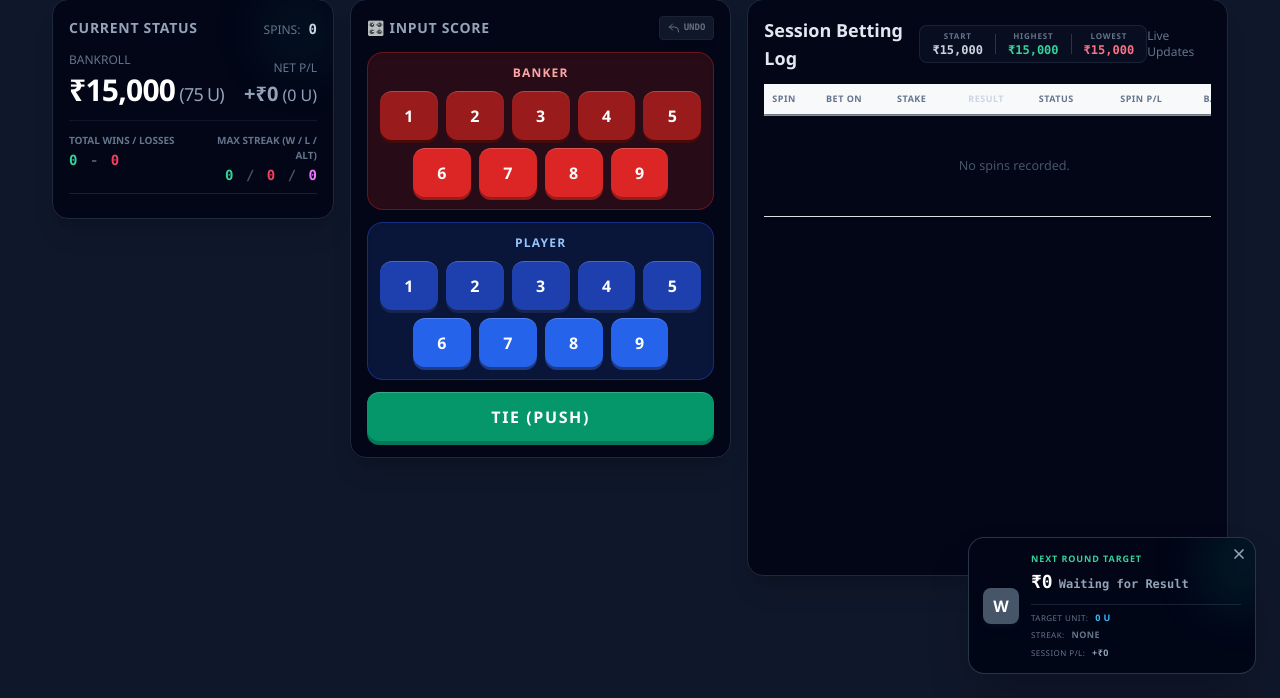
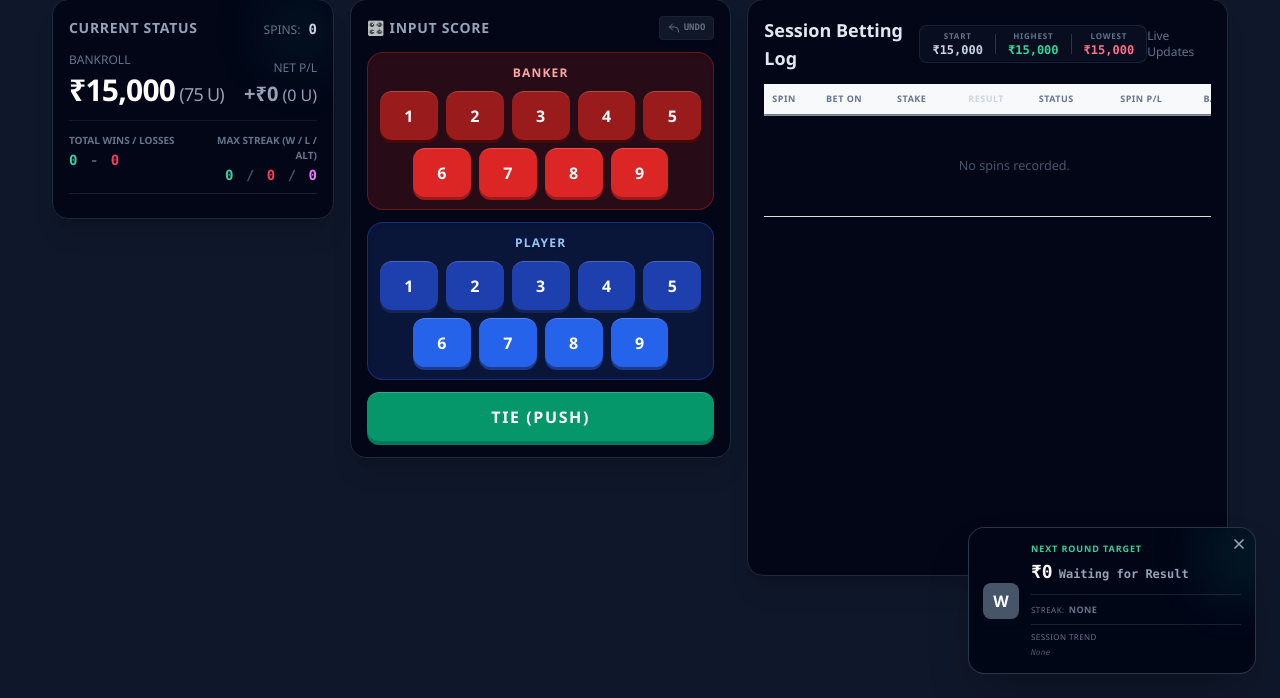
Before and after one commit to mallikambala/Malli-Baccarat-Dalembert, a Flask app: page / in a window 1280 px wide. Shown: the part 102-800 px from the top of the page. Run offline with Flask 3, Linux system fonts and the light colour scheme; data that the repository does not hold is empty; some libraries are stand-ins or nearby versions.

Commit message:
Added LWT sequence at popup

```diff
--- a/app.py
+++ b/app.py
@@ -1,6 +1,7 @@
 from flask import Flask, render_template, jsonify, request
 
 app = Flask(__name__, template_folder='templates', static_folder='static')
+app.config['TEMPLATES_AUTO_RELOAD'] = True
 app.secret_key = "mallis_baccarat_super_secret_key"
 
 class CasinoTracker:
@@ -27,7 +28,7 @@ class CasinoTracker:
         # Rafael's 6 State
         self.L2R = ['Low', 'Even', 'Red', 'Black', 'Odd', 'High']
         self.R2L = ['High', 'Odd', 'Black', 'Red', 'Even', 'Low']
-        self.rafael_dir = 'R2L' # Starts from right side in the video
+        self.rafael_dir = 'R2L'
         self.rafael_idx = 0
 
         self.current_num_target = "Wait"
--- a/static/js/script.js
+++ b/static/js/script.js
@@ -160,25 +160,6 @@ const updatePopupHUD = (state) => {
     updateTargetIndicator(indicator, colorDesc, state.next_color);
     document.getElementById('popup_bet_display').innerText = formatDisplay(state.next_bet, 'small', true);
 
-    const plColorClass = state.net_pnl > 0 ? 'text-emerald-400' : state.net_pnl < 0 ? 'text-rose-400' : 'text-slate-400';
-    const plContainer = document.getElementById('popup_mini_pl');
-
-    // REMOVED THE FLEX JUSTIFY-BETWEEN SPACING
-    if (plContainer) plContainer.className = `text-[9px] uppercase font-semibold tracking-wider ${plColorClass}`;
-
-    const plValEl = document.getElementById('popup_mini_pl_val');
-    if (plValEl) plValEl.innerHTML = (state.net_pnl >= 0 ? '+' : '') + formatDisplay(state.net_pnl, 'small', true);
-
-    const targetLabel = document.querySelector('#popup_target_inr span');
-    if(targetLabel) targetLabel.innerText = "Target Unit:";
-
-    const inrTargetEl = document.getElementById('popup_target_inr_val');
-    if (state.next_color === "Wait") {
-        if (inrTargetEl) inrTargetEl.innerHTML = `0 U`;
-    } else {
-        if (inrTargetEl) inrTargetEl.innerHTML = `${state.next_bet} U`;
-    }
-
     let streakStr = `<span class="text-slate-500">NONE</span>`;
     if (state.history && state.history.length > 0) {
         let latest = state.history[0];
@@ -203,6 +184,31 @@ const updatePopupHUD = (state) => {
 
     const streakValEl = document.getElementById('popup_current_streak_val');
     if (streakValEl) streakValEl.innerHTML = streakStr;
+
+    // TREND TRACKER IN POPUP (TINY 14px BLOCKS)
+    const popupTrendContainer = document.getElementById('popup_trend_container');
+    if (popupTrendContainer) {
+        if (!state.history || state.history.length === 0) {
+            popupTrendContainer.innerHTML = `<span class="text-[8px] text-slate-600 font-mono italic">None</span>`;
+        } else {
+            // Slice last 30, reverse so oldest is top-left
+            let recentSpins = state.history.slice(0, 30).reverse();
+            let trendHtml = '';
+
+            recentSpins.forEach(s => {
+                if (s.outcome === 'Win') {
+                    trendHtml += `<div class="w-[14px] h-[14px] rounded-[2px] bg-emerald-950/80 border border-emerald-500/50 text-emerald-400 flex items-center justify-center text-[8px] font-bold shadow-sm leading-none shrink-0">W</div>`;
+                } else if (s.outcome === 'Loss') {
+                    trendHtml += `<div class="w-[14px] h-[14px] rounded-[2px] bg-rose-950/80 border border-rose-500/50 text-rose-400 flex items-center justify-center text-[8px] font-bold shadow-sm leading-none shrink-0">L</div>`;
+                } else {
+                    let ltr = s.outcome === 'Push' ? 'T' : 'O';
+                    trendHtml += `<div class="w-[14px] h-[14px] rounded-[2px] bg-slate-800 border border-slate-600 text-slate-400 flex items-center justify-center text-[8px] font-bold shadow-sm leading-none shrink-0">${ltr}</div>`;
+                }
+            });
+
+            popupTrendContainer.innerHTML = trendHtml;
+        }
+    }
 
     popup.classList.remove('opacity-0', 'translate-y-12', 'pointer-events-none');
 };
@@ -339,7 +345,10 @@ const updateUI = (state) => {
     }
 
     let logRows = "";
-    state.history.forEach(spin => {
+    // --- SLICE(0, 30): Restrict the Table to the last 30 spins ---
+    let tableHistory = state.history.slice(0, 30);
+
+    tableHistory.forEach(spin => {
         const pnlClass = spin.outcome === "Win" ? "text-emerald-400 font-semibold" : spin.outcome === "Loss" ? "text-rose-500" : "text-slate-400";
 
         let targetCell = "";
--- a/templates/index.html
+++ b/templates/index.html
@@ -57,7 +57,7 @@
     <main class="w-full mx-auto px-3 sm:px-6 lg:px-8 mt-3 sm:mt-4 grid grid-cols-1 lg:grid-cols-12 gap-3 sm:gap-4 items-start">
 
         <div class="lg:col-span-5 xl:col-span-3 space-y-3 sm:space-y-4">
-            <div class="bg-slate-950 border border-slate-800 rounded-2xl p-3 sm:p-4 shadow-xl relative overflow-hidden flex flex-col">
+            <div class="bg-slate-950 border border-slate-800 rounded-2xl p-3 sm:p-4 shadow-xl relative overflow-hidden flex flex-col h-full">
                 <div class="absolute -right-4 -top-4 w-24 h-24 bg-teal-500/5 rounded-full blur-xl pointer-events-none"></div>
                 <div class="flex items-center justify-between mb-3 relative z-10">
                     <h2 class="text-xs sm:text-sm font-semibold text-slate-400 uppercase tracking-wider">Current Status</h2>
@@ -99,6 +99,7 @@
                     </div>
                 </div>
                 <div class="my-2 border-t border-slate-800/80 relative z-10"></div>
+
                 <div id="status_alert" class="hidden flex-col space-y-2 rounded-xl p-2 border mb-1 transition-all duration-300 relative z-10">
                     <div class="flex items-center space-x-2">
                         <span id="status_icon" class="text-lg"></span>
@@ -127,8 +128,10 @@
 
         <div class="lg:col-span-12 xl:col-span-5 space-y-3 sm:space-y-4">
             <div class="bg-slate-950 border border-slate-800 rounded-2xl p-3 sm:p-4 shadow-xl flex flex-col h-full">
+
                 <div class="flex items-center justify-between mb-3">
                     <h2 class="text-base sm:text-lg font-bold text-slate-200 hidden sm:block">Session Betting Log</h2>
+
                     <div class="flex items-center space-x-2 sm:space-x-3 bg-slate-900/50 rounded-lg px-2 sm:px-3 py-1 border border-slate-800/80 mx-auto sm:mx-0">
                         <div class="flex flex-col items-center">
                             <span class="text-[8px] text-slate-500 uppercase tracking-widest font-bold">Start</span>
@@ -145,6 +148,7 @@
                             <span id="lowest_amount" class="text-[10px] sm:text-xs font-mono font-bold text-rose-400">₹0</span>
                         </div>
                     </div>
+
                     <span class="text-[10px] sm:text-xs text-slate-500 hidden sm:block">Live Updates</span>
                 </div>
 
@@ -184,25 +188,26 @@
                         <span id="popup_bet_display" class="text-base sm:text-lg font-black text-white">0 U</span>
                         <span id="popup_color_desc" class="text-[10px] sm:text-xs font-semibold text-slate-400 truncate">Waiting for Result</span>
                     </div>
-                    <div class="mt-2 flex flex-col gap-1 border-t border-slate-800/80 pt-1.5">
-                        <div id="popup_target_inr" class="text-[9px] uppercase font-semibold tracking-wider text-sky-400">
-                            <span class="text-slate-500 text-[8px] font-medium mr-1">Target Unit:</span>
-                            <span id="popup_target_inr_val">₹0</span>
+
+                    <div class="mt-2 flex flex-col gap-0.5 border-t border-slate-800/80 pt-1.5">
+                        <div id="popup_current_streak" class="text-[9px] uppercase font-semibold tracking-wider mt-0.5">
+                            <span class="text-slate-500 text-[8px] font-medium mr-1">Streak:</span><span id="popup_current_streak_val" class="font-bold">NONE</span>
                         </div>
-                        <div id="popup_current_streak" class="text-[9px] uppercase font-semibold tracking-wider">
-                            <span class="text-slate-500 text-[8px] font-medium mr-1">Streak:</span>
-                            <span id="popup_current_streak_val" class="font-bold">NONE</span>
+
+                        <!-- RECENT TREND IN POPUP -->
+                        <div id="popup_trend" class="mt-1.5 pt-1.5 border-t border-slate-800/80">
+                            <div class="text-slate-500 text-[8px] font-medium uppercase tracking-wider mb-1">Session Trend</div>
+                            <div id="popup_trend_container" class="flex flex-wrap gap-[3px]">
+                                <span class="text-[8px] text-slate-600 font-mono italic">None</span>
+                            </div>
                         </div>
-                        <div id="popup_mini_pl" class="text-[9px] uppercase font-semibold tracking-wider text-slate-400">
-                            <span class="text-slate-500 text-[8px] font-medium mr-1">Session P/L:</span>
-                            <span id="popup_mini_pl_val">0 U</span>
-                        </div>
+
                     </div>
                 </div>
             </div>
         </div>
     </div>
 
-    <script src="{{ url_for('static', filename='js/script.js') }}?v=3"></script>
+    <script src="{{ url_for('static', filename='js/script.js') }}?v=17"></script>
 </body>
 </html>
```
